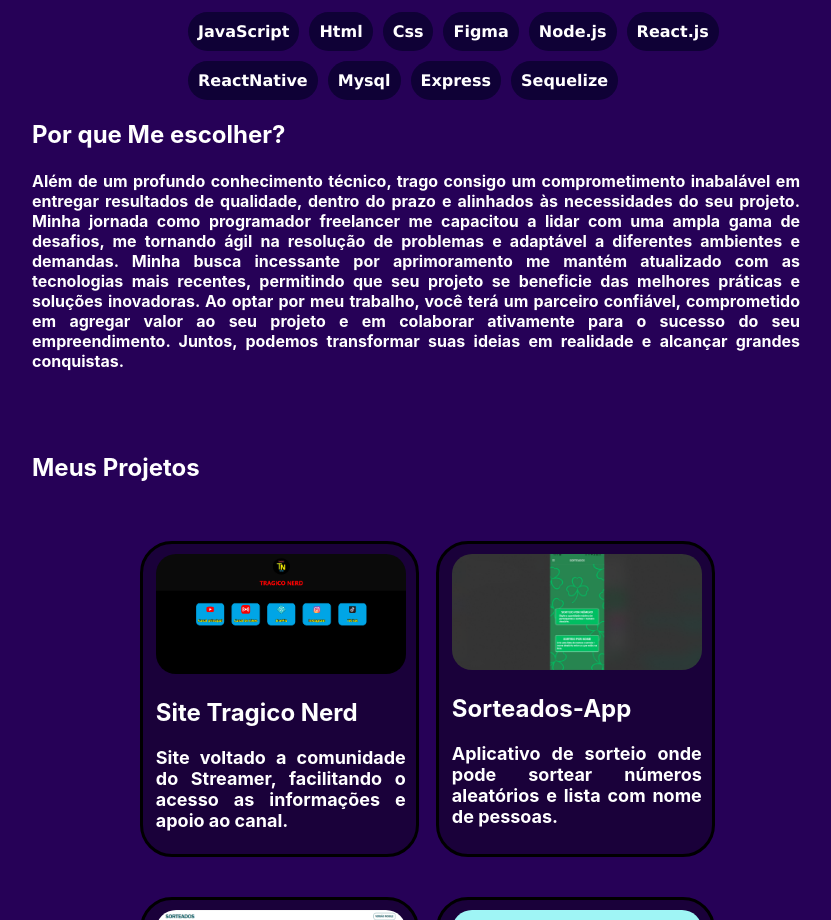
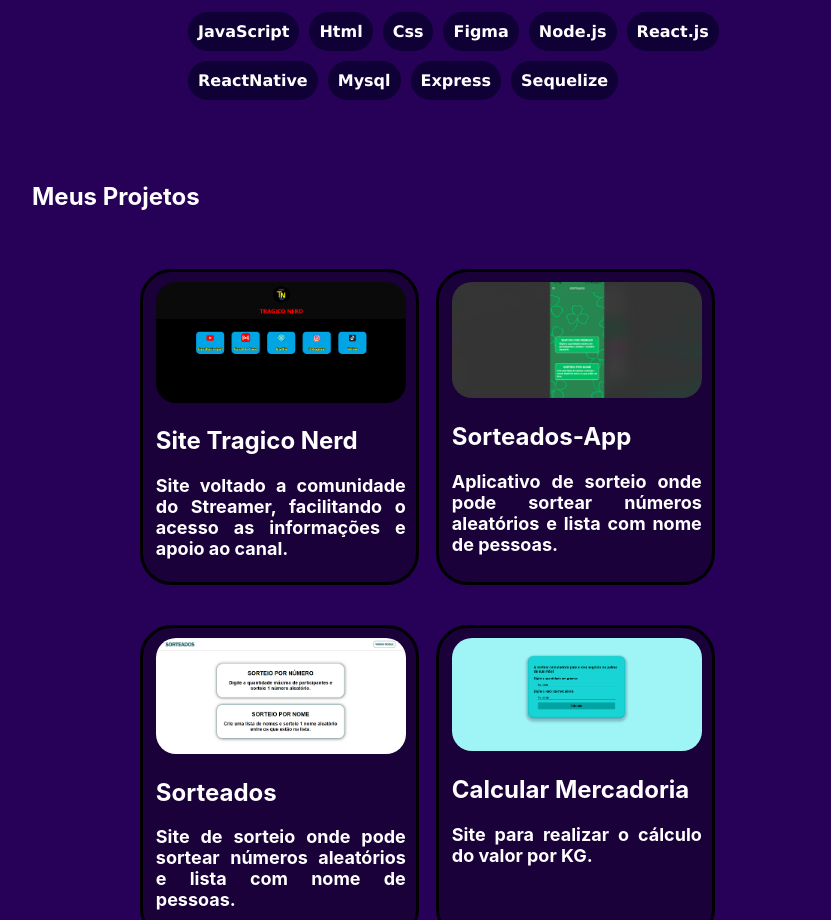
Before and after one commit to jefferson-justino/Portfolio, a React (Create React App) app: page / in a window 1280 px wide. Shown: the part 1160-2080 px from the top of the page, without its empty margins (224-1055 px from the left). Built offline with nearby package versions, Linux system fonts and the light colour scheme.

Commit message:
remove item

```diff
--- a/src/App.js
+++ b/src/App.js
@@ -74,16 +74,7 @@ Vamos juntos transformar ideias em realidade digital e impulsionar o sucesso de
              </div>
           </figure>
          </section>
-          <section>
-            <h2>Por que Me escolher?</h2>
-            <h4>Além de um profundo conhecimento técnico, trago consigo um comprometimento inabalável em entregar resultados de qualidade, dentro do prazo e alinhados às necessidades do seu projeto.
 
-Minha jornada como programador freelancer me capacitou a lidar com uma ampla gama de desafios, me tornando ágil na resolução de problemas e adaptável a diferentes ambientes e demandas.
-
-Minha busca incessante por aprimoramento me mantém atualizado com as tecnologias mais recentes, permitindo que seu projeto se beneficie das melhores práticas e soluções inovadoras.
-
-Ao optar por meu trabalho, você terá um parceiro confiável, comprometido em agregar valor ao seu projeto e em colaborar ativamente para o sucesso do seu empreendimento. Juntos, podemos transformar suas ideias em realidade e alcançar grandes conquistas.</h4>
-          </section>
 
           <section>
             <h2 id='projetos'>Meus Projetos</h2>
```
